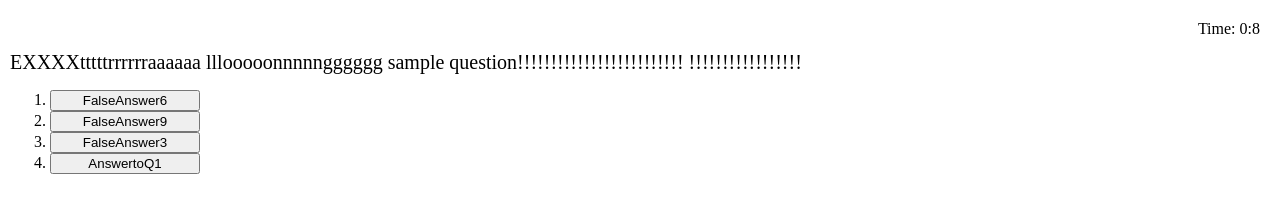
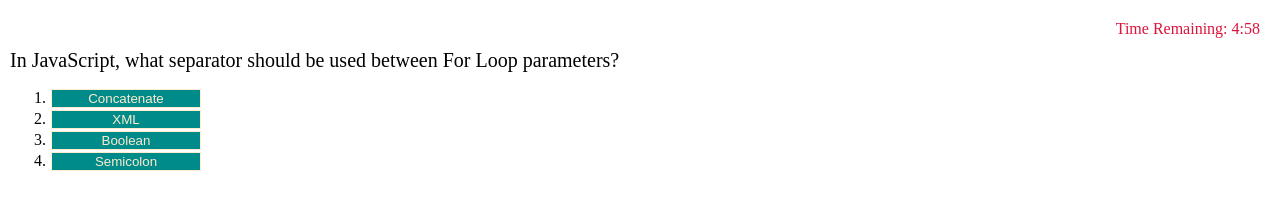
Before and after one commit to creechj/Code_Quiz, a plain HTML site: page index.html in a window 1280 px wide. Both pictures are taken after a click on the button "Start". Drawn offline with Linux system fonts and the light colour scheme.

Commit message:
Replace assets folder & contents

```diff
--- a/Assets/css/style.css
+++ b/assets/css/style.css
@@ -9,6 +9,7 @@ body {
     top: 0;
     right: 0;
     margin: 20px;
+    color:crimson;
 }
 
 #question {
@@ -20,6 +21,10 @@ body {
 
 button {
     width: 150px;
+    margin: 1px;
+    background-color: darkcyan;
+    color:blanchedalmond;
+    border: .25px solid blanchedalmond;
 }
 
 #start {
--- a/Assets/js/script.js
+++ b/assets/js/script.js
@@ -25,64 +25,48 @@ var qnumber;
 
 // array with questions to cycle through
 var questions = [
-    "EXXXXtttttrrrrrraaaaaa lllooooonnnnngggggg sample question!!!!!!!!!!!!!!!!!!!!!!!!! !!!!!!!!!!!!!!!!!",
-    "Question2",
-    "Question3",
-    "Question4",
-    "Question5",
-    "Question6",
-    "Question7",
-    "Question8",
-    "Question9",
-    "Question10",
-    "Question11",
-    "Question12",
-    "Question13",
-    "Question14",
-    "Question15",
-    "Question16",
-    "Question17",
-    "Question18",
-    "Question19",
-    "Question20",
+    "In JavaScript, what separator should be used between For Loop parameters?",
+    "Which operator returns the remainder of a division equation?",
+    "What symbol is used to reference an HTML id attribute?",
+    "What comparison do these characters represent || ?",
+    "What character can be used to generate a basic HTML framework using Emmet?",
+    "What characters should surround CSS properties?",
+    "What abbreviation for text size is equal to 1 M for the current font?",
+    "What event should be 'listened' for from a form?",
+    "If used in an HTML document, what tag should JavaScript code be incapsulated in?",
+    "Which of the following can be used to declare a variable?"
 ];
 
 // array with correct answers to corresponding questions
 var answers = [
-    "AnswertoQ1",
-    "AnswertoQ2",
-    "AnswertoQ3",
-    "AnswertoQ4",
-    "AnswertoQ5",
-    "AnswertoQ6",
-    "AnswertoQ7",
-    "AnswertoQ8",
-    "AnswertoQ9",
-    "AnswertoQ10",
-    "AnswertoQ11",
-    "AnswertoQ12",
-    "AnswertoQ13",
-    "AnswertoQ14",
-    "AnswertoQ15",
-    "AnswertoQ16",
-    "AnswertoQ17",
-    "AnswertoQ18",
-    "AnswertoQ19",
-    "AnswertoQ20",
+    "Semicolon",
+    "%",
+    "Hashtag",
+    "or",
+    "Exclamation Point",
+    "Curly Brackets",
+    "em",
+    "submit",
+    "script",
+    "var"
 ];
 
 // array with filler answers
 var falseAnswers = [
-    "FalseAnswer1",
-    "FalseAnswer2",
-    "FalseAnswer3",
-    "FalseAnswer4",
-    "FalseAnswer5",
-    "FalseAnswer6",
-    "FalseAnswer7",
-    "FalseAnswer8",
-    "FalseAnswer9",
-    "FalseAnswer10",
+    "Comma",
+    "Dash",
+    "Underscore",
+    "Boolean",
+    "Network",
+    "jQuery",
+    "JSON",
+    "Period",
+    "Concatenate",
+    "Delete",
+    "GitHub",
+    "XML",
+    "hoisting",
+    "falsey"
 ];
 
 // sets load state of page
@@ -98,7 +82,7 @@ var initializePage = function() {
 }
 
 question.innerHTML = "Coding Quiz"
-result.innerHTML = "You will have 10 minutes to select the best answer for 20 questions. The time remaining is displayed in the upper-right. Click Start to begin."
+result.innerHTML = "You will have 5 minutes to select the best answer for 10 questions. 5 seconds will be deducted for each wrong answer. The time remaining is displayed in the upper-right. Click Start to begin."
 
 //call initialze function
 initializePage();
@@ -109,10 +93,11 @@ var quizTime
 var fnctTimer  = function() {
     if (quizTime > 0) {
         quizTime = quizTime - 1000;
-        timer.innerHTML = `Time: ${Math.floor(quizTime/1000/60)}:${Math.floor(quizTime/1000)}`;
+        timer.innerHTML = `Time Remaining: ${Math.floor(quizTime/1000/60)}:${Math.floor(quizTime/1000) % 60}`;
         console.log(quizTime);
     } else {
         clearInterval(timerOn);
+        checkResponse();
     }
 }
 
@@ -155,7 +140,7 @@ var checkResponse = function(btnClicked){
         if (qnumber == questions.length - 1 || quizTime == 0) {
             choices.replaceChildren();
             result.innerHTML = "";
-            question.innerHTML = `You answered ${currentScore} questions correclty. Please enter your initials below:`;
+            question.innerHTML = `You answered ${currentScore} questions correctly. Please enter your initials below:`;
             initials.setAttribute("data-state", "visible");
             submit.setAttribute("data-state", "visible");
             // function to capture initials from form
@@ -168,7 +153,7 @@ var checkResponse = function(btnClicked){
                     var scores = [];
                 };
                 var newUser = {
-                    "initials": currentInitials,
+                    "initials": currentInitials.toUpperCase(),
                     "score": currentScore
                 };
                 scores.push(newUser);
@@ -179,19 +164,23 @@ var checkResponse = function(btnClicked){
             initialsForm.addEventListener("submit", submitScore)
         } else{
             choices.replaceChildren()
-            result.innerHTML = "";
             qnumber++;
             questionGenerator(qnumber);
+            setTimeout(() => {result.innerHTML = "";}, 1000)
         }
     }
 
     if (btnClicked == qnumber) {
         result.innerHTML = "Correct!";
         currentScore++;
+        console.log(result.innerHTML)
         nextStep();
     } else {
         result.innerHTML = "Wrong Answer";
-        // deduct time from clock !!!
+        if (quizTime > 5000) {
+            quizTime = quizTime - 5000
+        }
+        console.log(result.innerHTML)
         nextStep();
     }
 }
@@ -273,7 +262,7 @@ var startFunction = function(){
     result.innerHTML = "";
     score.replaceChildren();
     start.removeEventListener("click", startFunction)
-    quizTime = 10000
+    quizTime = 300000
     timerOn = setInterval(fnctTimer, 1000);
     questionGenerator(qnumber);
 };
--- a/index.html
+++ b/index.html
@@ -9,7 +9,7 @@
 </head>
 <body>
     <button id="start" data-state="visible">Start</button>
-    <div id="timer" data-state="hidden">Time: <span id="timerSpan"></span></div>
+    <div id="timer" data-state="hidden"></div>
     <div id="question" data-state="hidden"></div>
     <ol id="choices" data-state="hidden"></ol>
     <div id="result" data-state="hidden"></div>
```
Also changed, not shown: Assets/04-web-apis-homework-demo.gif (deleted), 3 other files.
